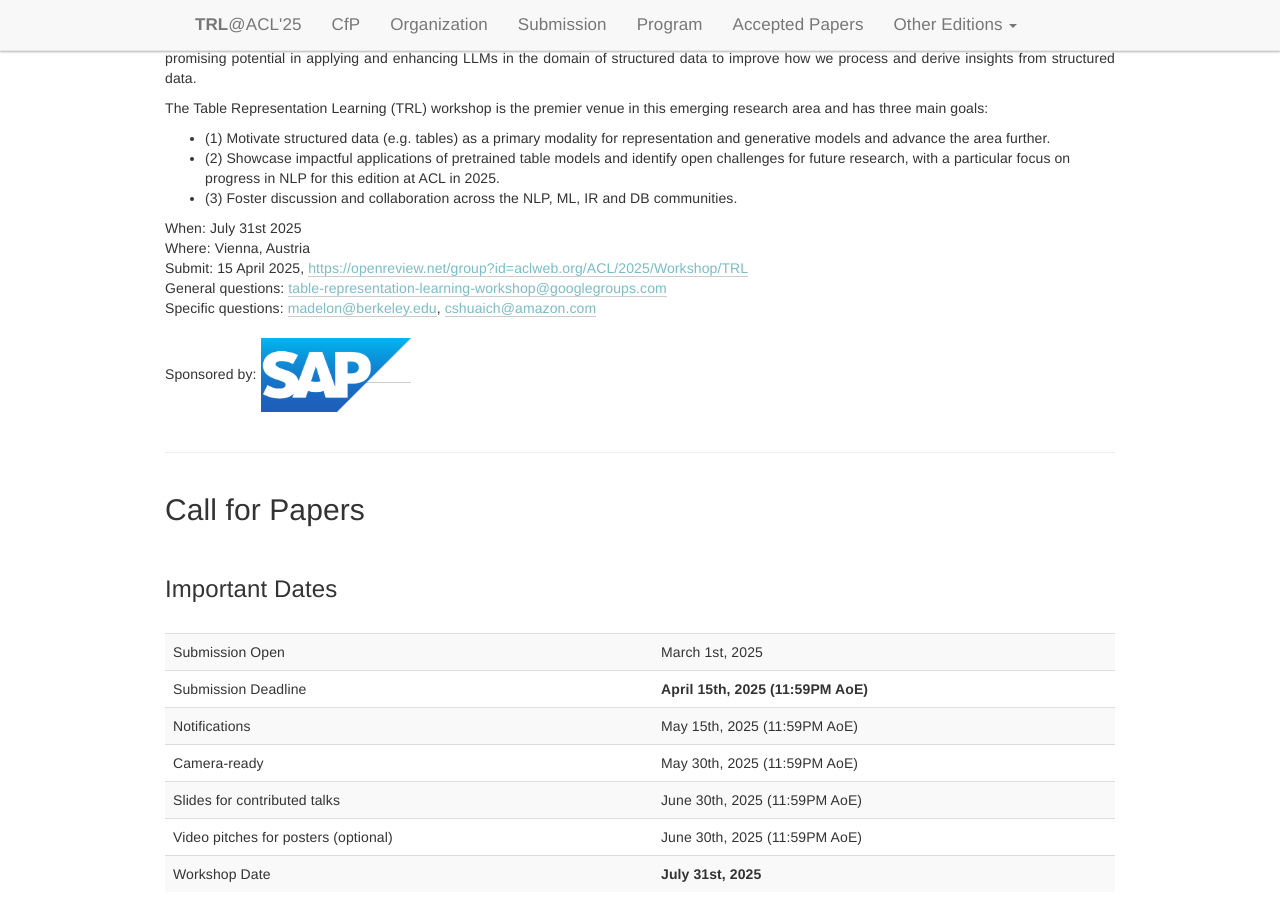
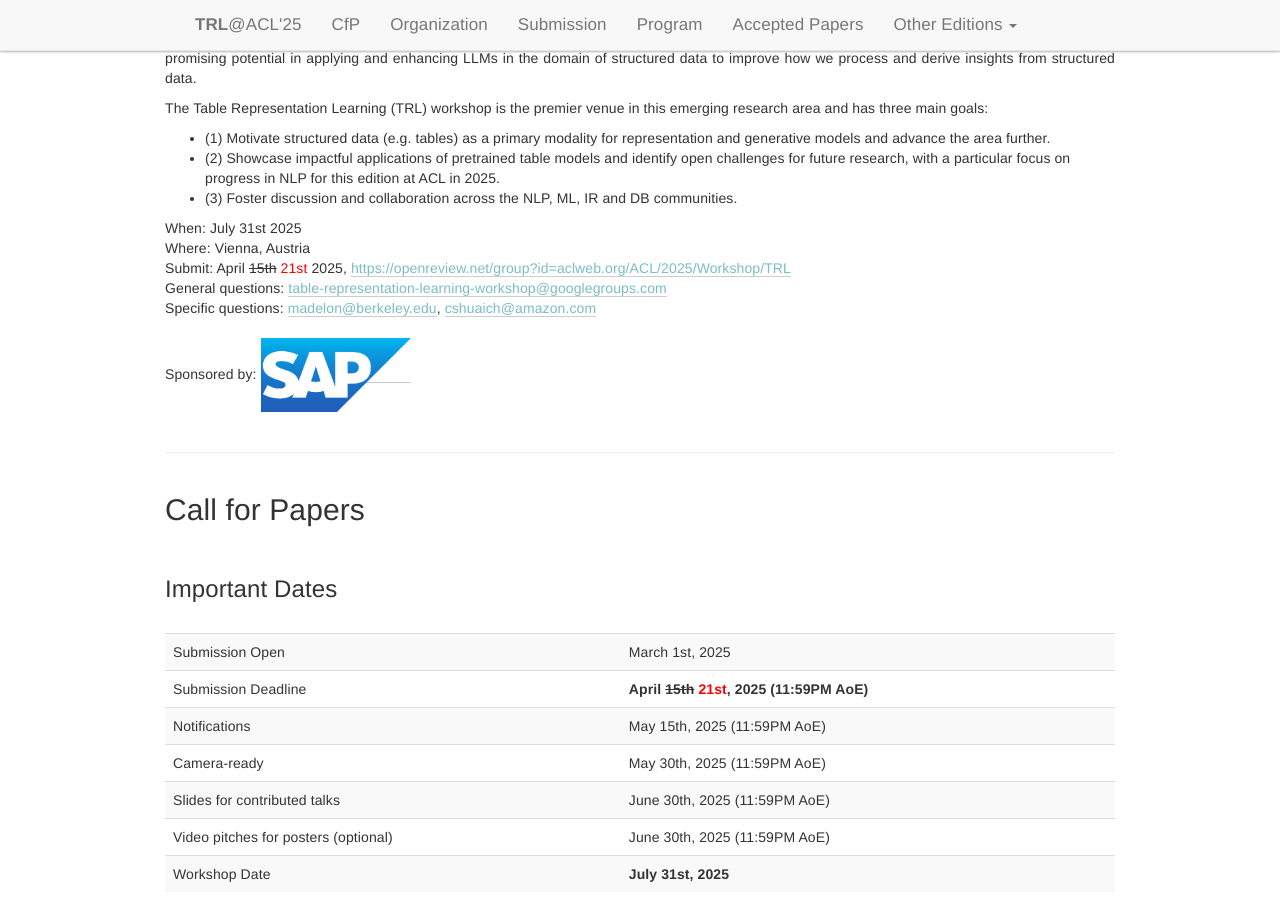
Before and after one commit to table-representation-learning/table-representation-learning.github.io, a Jekyll site: the page built from _pages/acl2025/index.html, in a window 1280 px wide and 900 px high, scrolled down 558 px. Built offline with Jekyll 4.4.1, drawn with Linux system fonts in a browser that asks for light colours.

Commit message:
extend submission deadline

```diff
--- a/_pages/acl2025/index.html
+++ b/_pages/acl2025/index.html
@@ -65,7 +65,7 @@ acknowledgements: ""
             </div>
             <div>
                 Submit:
-                15 April 2025, <a href="https://openreview.net/group?id=aclweb.org/ACL/2025/Workshop/TRL" target="blank"> https://openreview.net/group?id=aclweb.org/ACL/2025/Workshop/TRL </a>
+                April <del>15th</del> <span style="color: red;">21st</span> 2025, <a href="https://openreview.net/group?id=aclweb.org/ACL/2025/Workshop/TRL" target="blank"> https://openreview.net/group?id=aclweb.org/ACL/2025/Workshop/TRL </a>
             </div>
             <div>
                 General questions: <a class="u-email"
@@ -115,7 +115,7 @@ acknowledgements: ""
                     </tr>
                     <tr>
                         <td>Submission Deadline</td>
-                        <td><b>April 15th, 2025 (11:59PM AoE)</b></td>
+                        <td><b>April <del>15th</del> <span style="color: red;">21st</span>, 2025 (11:59PM AoE)</b></td>
                     </tr>
                     <tr>
                         <td>Notifications</td>
```
